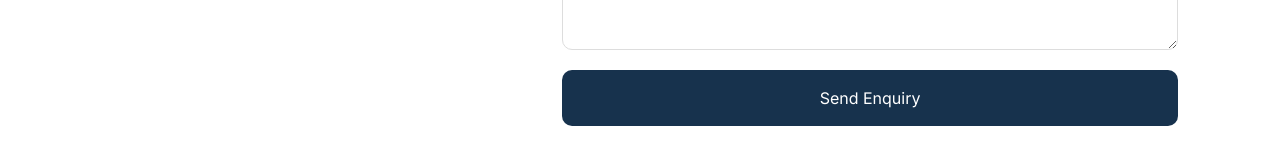
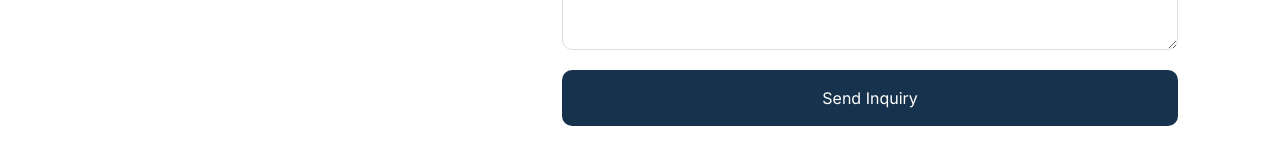
Before and after one commit to Amzzzzzzzz/one-space-pdc, a React (Vite) app: page / in a window 1280 px wide. Shown: the part 5429-5593 px from the top of the page. Built offline with nearby package versions, Linux system fonts and the light colour scheme.

Commit message:
logo size

```diff
--- a/src/components/Contact/Contact.jsx
+++ b/src/components/Contact/Contact.jsx
@@ -52,7 +52,7 @@ if (emailError) {
 
 setLoading(false);
 
-alert("Thank you! Your enquiry has been sent.");
+alert("Thank you! Your inquiry has been sent.");
 
 setForm({
   name: "",
@@ -188,7 +188,7 @@ setForm({
 
   {loading
     ? "Sending..."
-    : "Send Enquiry"}
+    : "Send Inquiry"}
 
 </button>
 
--- a/src/components/Navbar/Navbar.css
+++ b/src/components/Navbar/Navbar.css
@@ -15,7 +15,7 @@
 
 .logo img{
     width:120px;
-     height:90px;
+     height:80px;
 }
 
 .mobileMenu {
```
